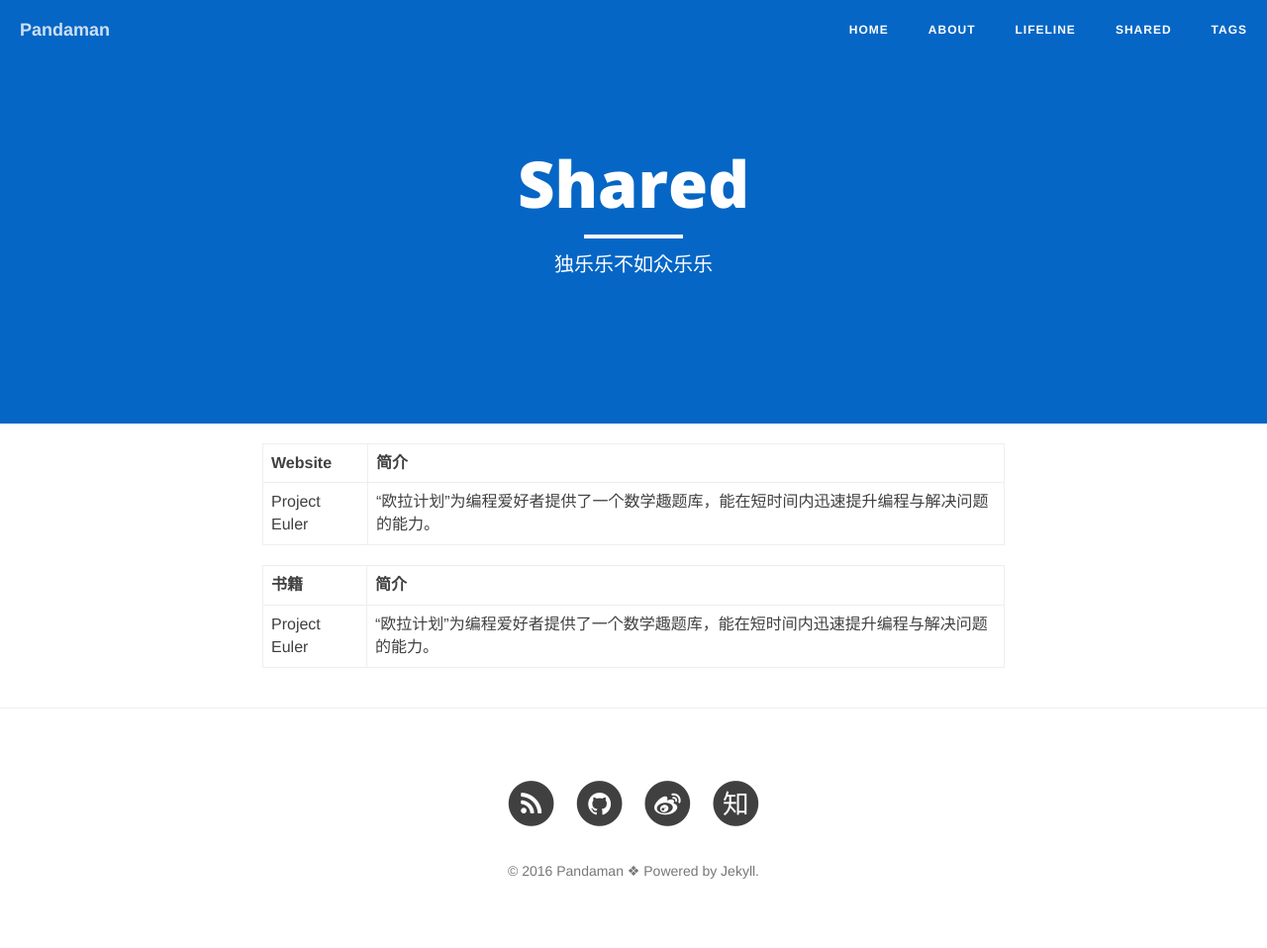
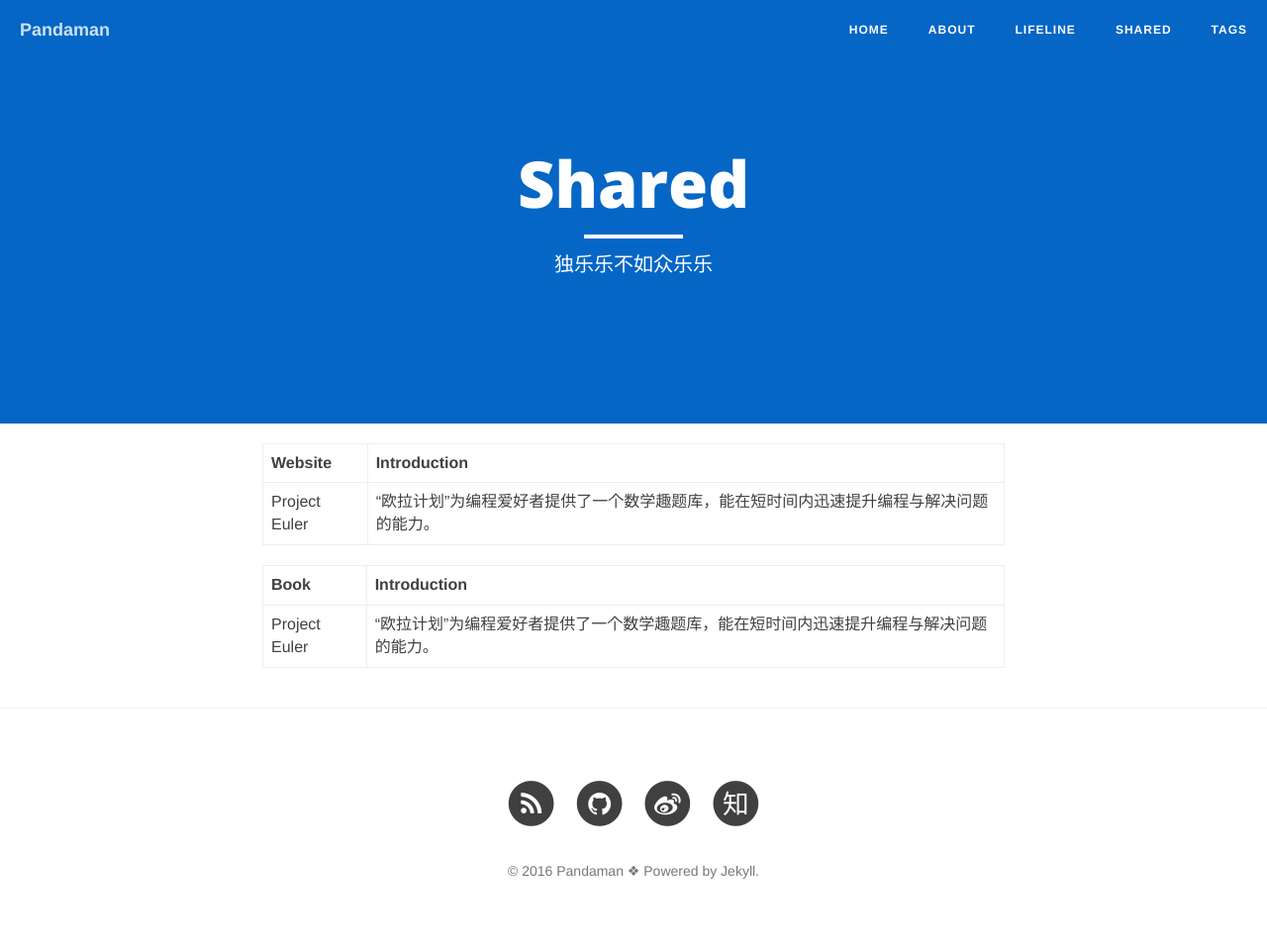
Before and after one commit to ceares/ceares.github.io, a Jekyll site: the page built from shared.md, in a window 1280 px wide. Shown: the whole page at 99% size. Built offline with Jekyll 4.4.1, drawn with Linux system fonts in a browser that asks for light colours; nearby versions of some CDN libraries.

Commit message:
Update shared.md

```diff
--- a/shared.md
+++ b/shared.md
@@ -6,10 +6,10 @@ header-img: "img/zhihu.jpg"
 ---
 
 
-Website|简介
+Website|Introduction
 :--|:--
 [Project Euler](https://projecteuler.net/archives)|“欧拉计划”为编程爱好者提供了一个数学趣题库，能在短时间内迅速提升编程与解决问题的能力。
 
-书籍|简介
+Book|Introduction
 :--|:--
 [Project Euler](https://projecteuler.net/archives)|“欧拉计划”为编程爱好者提供了一个数学趣题库，能在短时间内迅速提升编程与解决问题的能力。
```
